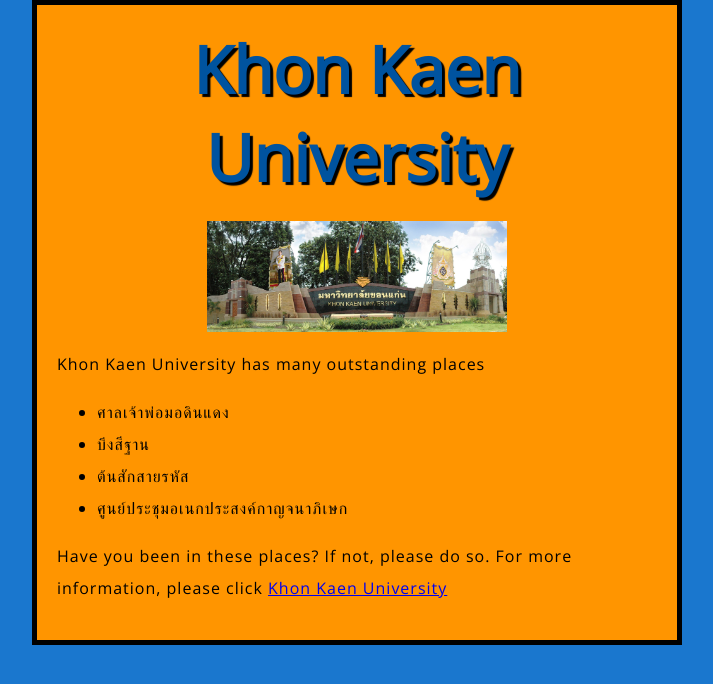
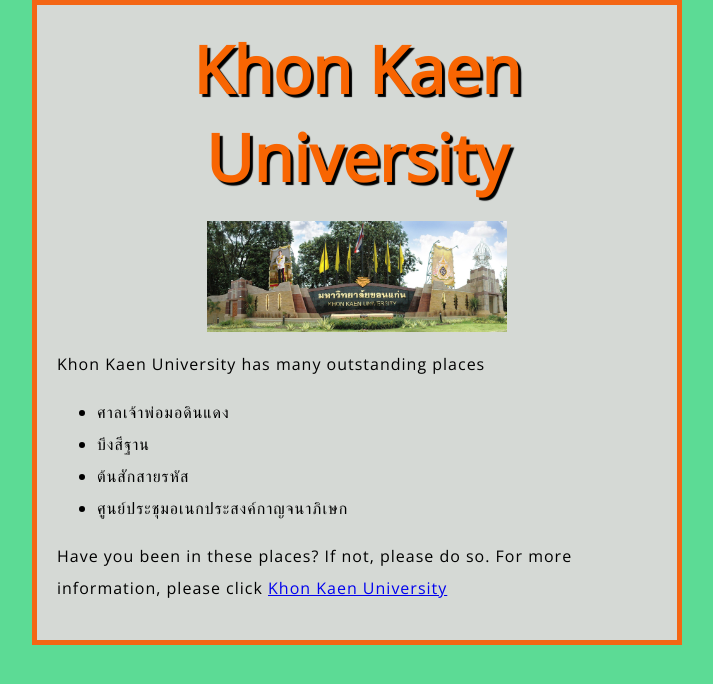
Before and after one commit to kantapong-lu/kantapong-lu.github.io, a plain HTML site: page index.html in a window 1280 px wide. Shown: the whole page, without its empty margins (283-996 px from the left). Drawn offline with nearby package versions, Linux system fonts and the light colour scheme.

Commit message:
update style

```diff
--- a/styles/style.css
+++ b/styles/style.css
@@ -1,5 +1,5 @@
 html {
-    background-color: #1a77ce;
+    background-color: #5cdb95;
     font-size: 10px;
     font-family: 'Open Sans', sans-serif;
 
@@ -9,7 +9,7 @@ h1 {
     text-align: center;
     margin: 0;
     padding: 20px 0;
-    color: #00539f;
+    color: #f86502;
     text-shadow: 3px 3px 1px black;
 
 
@@ -23,9 +23,9 @@ p, li {
 body {
     width: 600px;
     margin: 0 auto;
-    background-color: #FF9500;
+    background-color: hsla(30, 3%, 85%, 0.966);
     padding: 0 20px 20px 20px;
-    border: 5px solid black;
+    border: 5px solid rgba(248, 92, 2, 0.911);
 }
 img {
     display: block;
```
